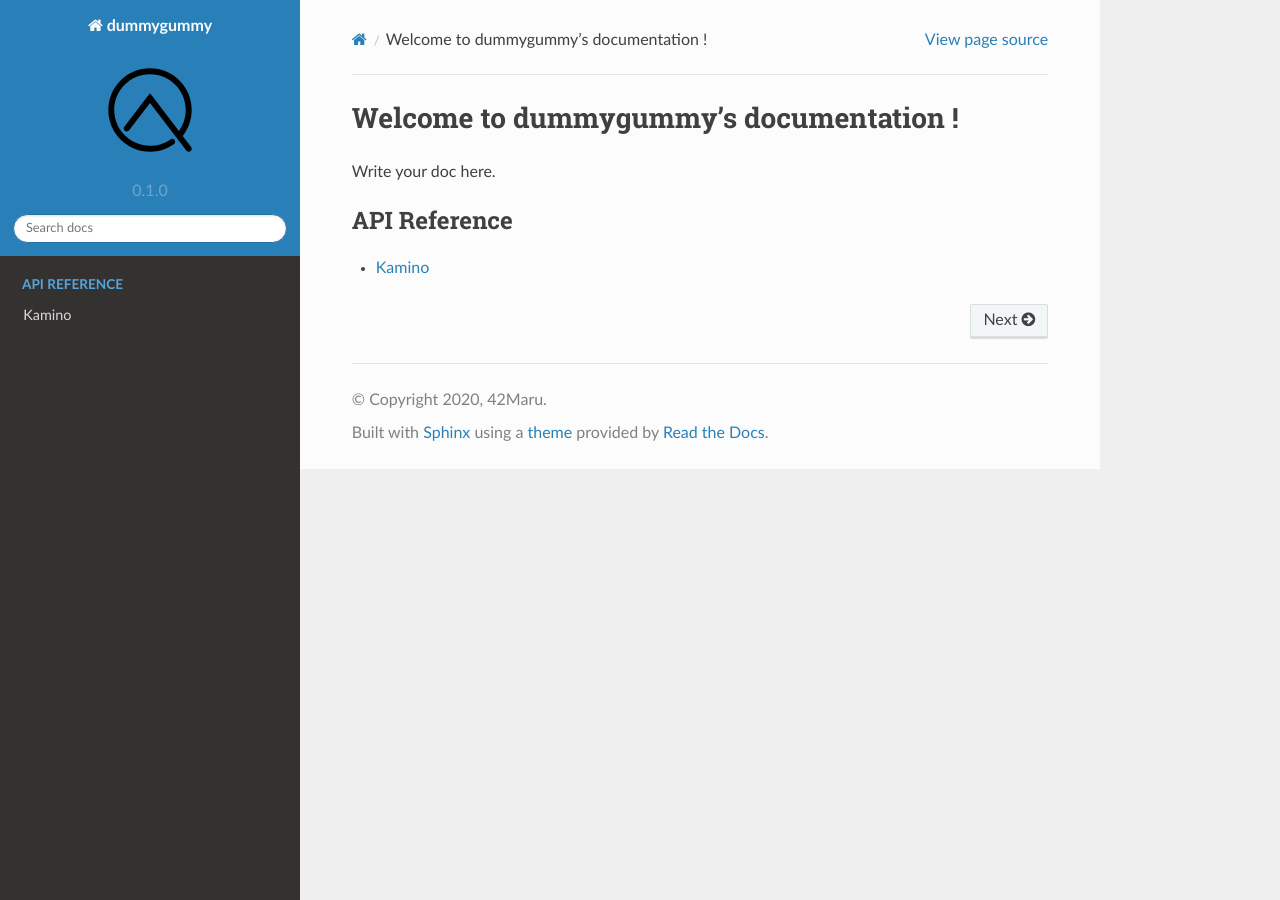
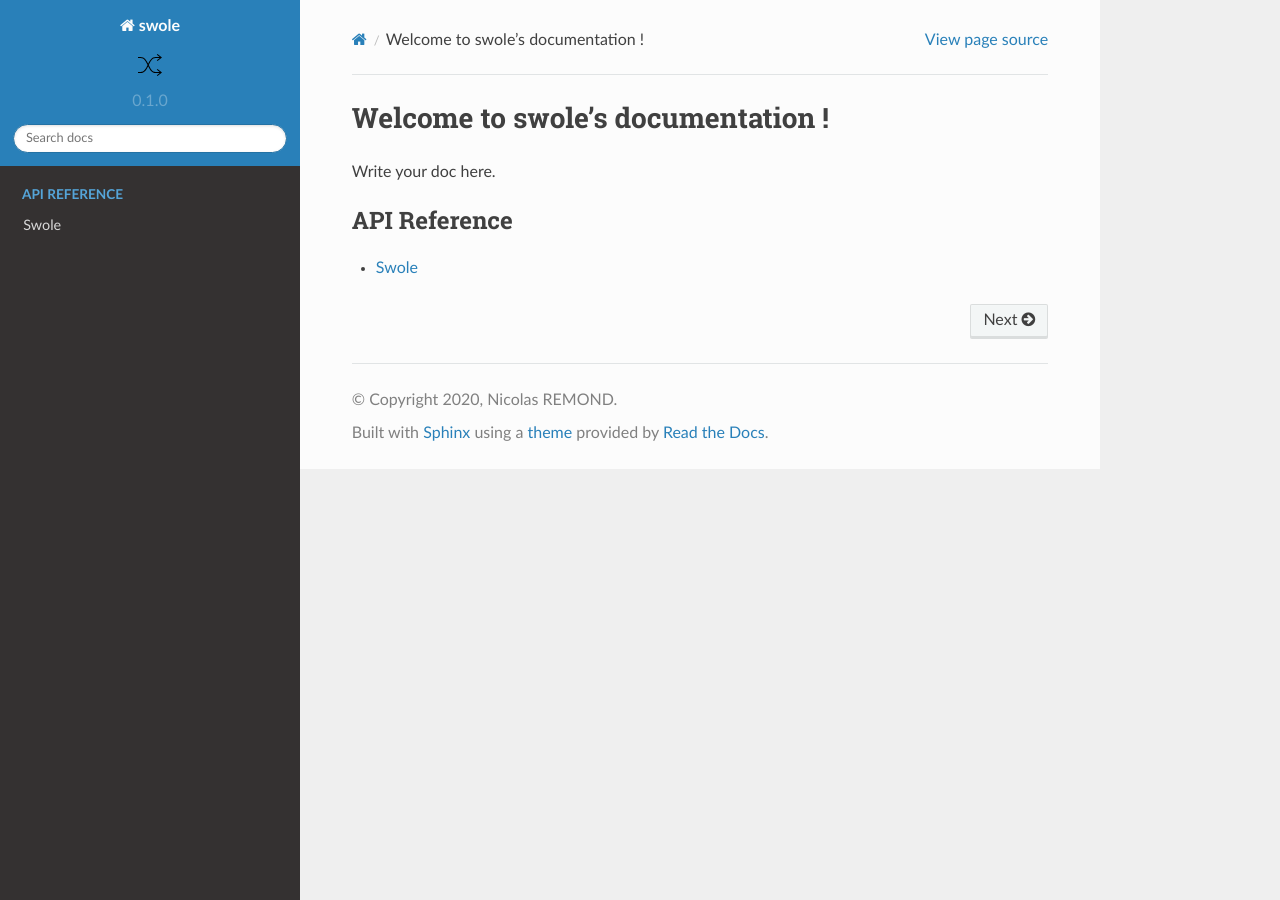
Before and after one commit to astariul/swole, a Sphinx documentation site: the page built from docs/index.rst, in a window 1280 px wide. Built offline with Sphinx 7.4.7 and the Read the Docs theme 2.0.0, drawn with Linux system fonts in a browser that asks for light colours.

Commit message:
:tada: Rename template to swole

```diff
--- a/docs/api_ref/dummygummy.rst
+++ /dev/null
@@ -1,4 +0,0 @@
-Kamino
-======
-
-.. autofunction:: dummygummy.hello_world
--- /dev/null
+++ b/docs/api_ref/swole.rst
@@ -0,0 +1,4 @@
+Swole
+======
+
+.. autofunction:: swole.hello_world
--- a/docs/conf.py
+++ b/docs/conf.py
@@ -74,9 +74,9 @@ source_suffix = '.rst'
 master_doc = 'index'
 
 # General information about the project.
-project = 'dummygummy'
-copyright = '2020, 42Maru'
-author = '42Maru'
+project = 'swole'
+copyright = '2020, Nicolas REMOND'
+author = 'Nicolas REMOND'
 
 # The version info for the project you're documenting, acts as replacement for
 # |version| and |release|, also used in various other places throughout the
@@ -155,7 +155,7 @@ html_theme = 'sphinx_rtd_theme'
 
 # The name of an image file (relative to this directory) to place at the top
 # of the sidebar.
-html_logo = "img/42maru_logo.svg"
+html_logo = "img/random.svg"
 
 # The name of an image file (relative to this directory) to use as a favicon of
 # the docs.  This file should be a Windows icon file (.ico) being 16x16 or 32x32
@@ -228,7 +228,7 @@ html_static_path = []
 # html_search_scorer = 'scorer.js'
 
 # Output file base name for HTML help builder.
-htmlhelp_basename = 'dummygummydoc'
+htmlhelp_basename = 'swoledoc'
 
 # -- Options for LaTeX output ---------------------------------------------
 
@@ -250,8 +250,8 @@ latex_elements = {
 # (source start file, target name, title,
 #  author, documentclass [howto, manual, or own class]).
 latex_documents = [
-    (master_doc, 'dummygummy.tex', 'dummygummy Documentation',
-     '42Maru', 'manual'),
+    (master_doc, 'swole.tex', 'swole Documentation',
+     'Nicolas REMOND', 'manual'),
 ]
 
 # The name of an image file (relative to this directory) to place at the top of
@@ -280,7 +280,7 @@ latex_documents = [
 # One entry per manual page. List of tuples
 # (source start file, name, description, authors, manual section).
 man_pages = [
-    (master_doc, 'dummygummy', 'dummygummy Documentation',
+    (master_doc, 'swole', 'swole Documentation',
      [author], 1)
 ]
 
@@ -294,8 +294,8 @@ man_pages = [
 # (source start file, target name, title, author,
 #  dir menu entry, description, category)
 texinfo_documents = [
-    (master_doc, 'dummygummy', 'dummygummy Documentation',
-     author, 'dummygummy', 'One line description of project.',
+    (master_doc, 'swole', 'swole Documentation',
+     author, 'swole', 'One line description of project.',
      'Miscellaneous'),
 ]
 
--- a/docs/index.rst
+++ b/docs/index.rst
@@ -1,4 +1,4 @@
-Welcome to dummygummy's documentation !
+Welcome to swole's documentation !
 =======================================
 
 Write your doc here.
@@ -8,4 +8,4 @@ Write your doc here.
    :caption: API Reference
    :name: sec-apiref
 
-   api_ref/dummygummy
+   api_ref/swole
```
Also changed, not shown: README.md (+16 -4 lines), setup.py (+4 -4 lines), docs/img/42maru_logo.svg (deleted), docs/img/random.svg (added), swole/__init__.py (renamed from dummygummy/__init__.py), 1 other file.
